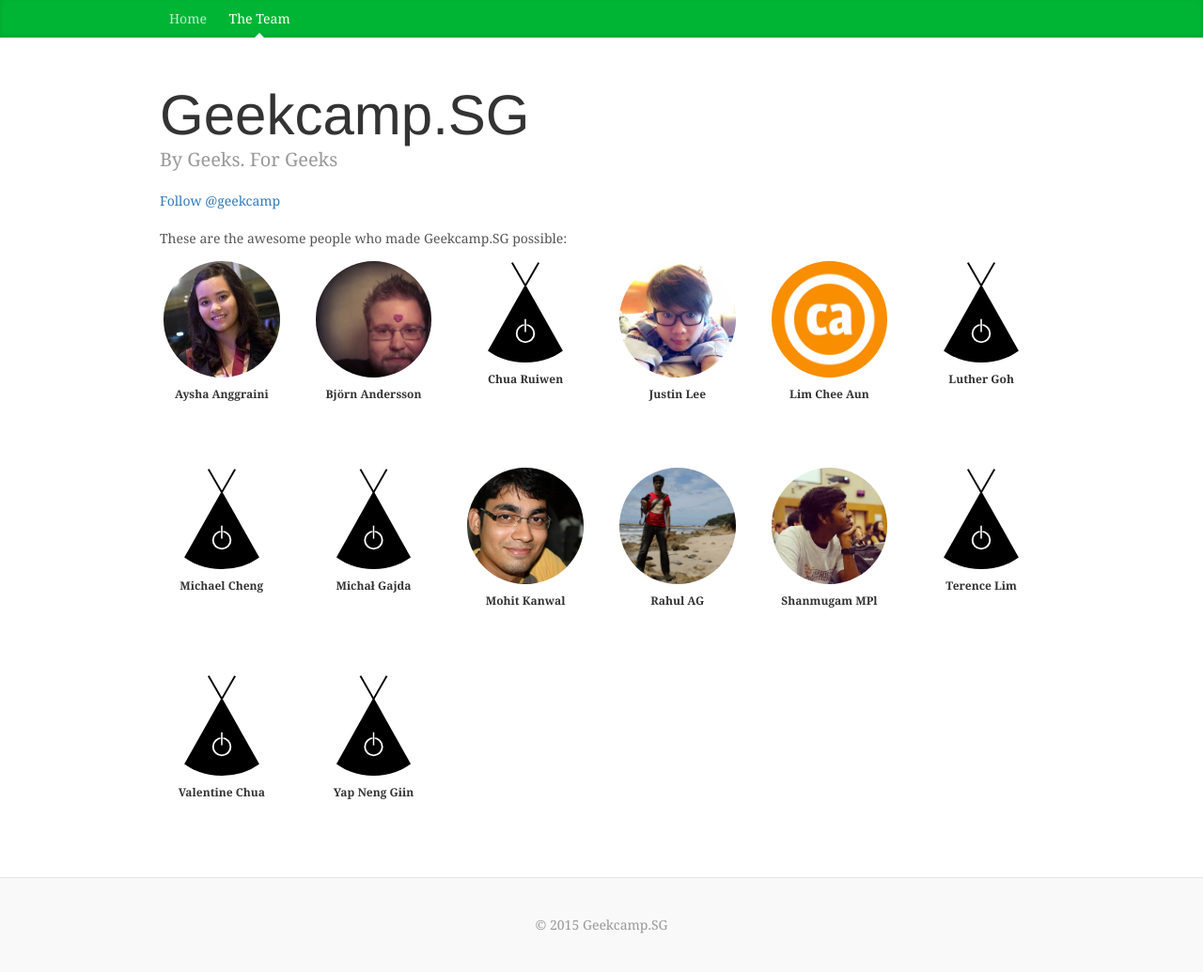
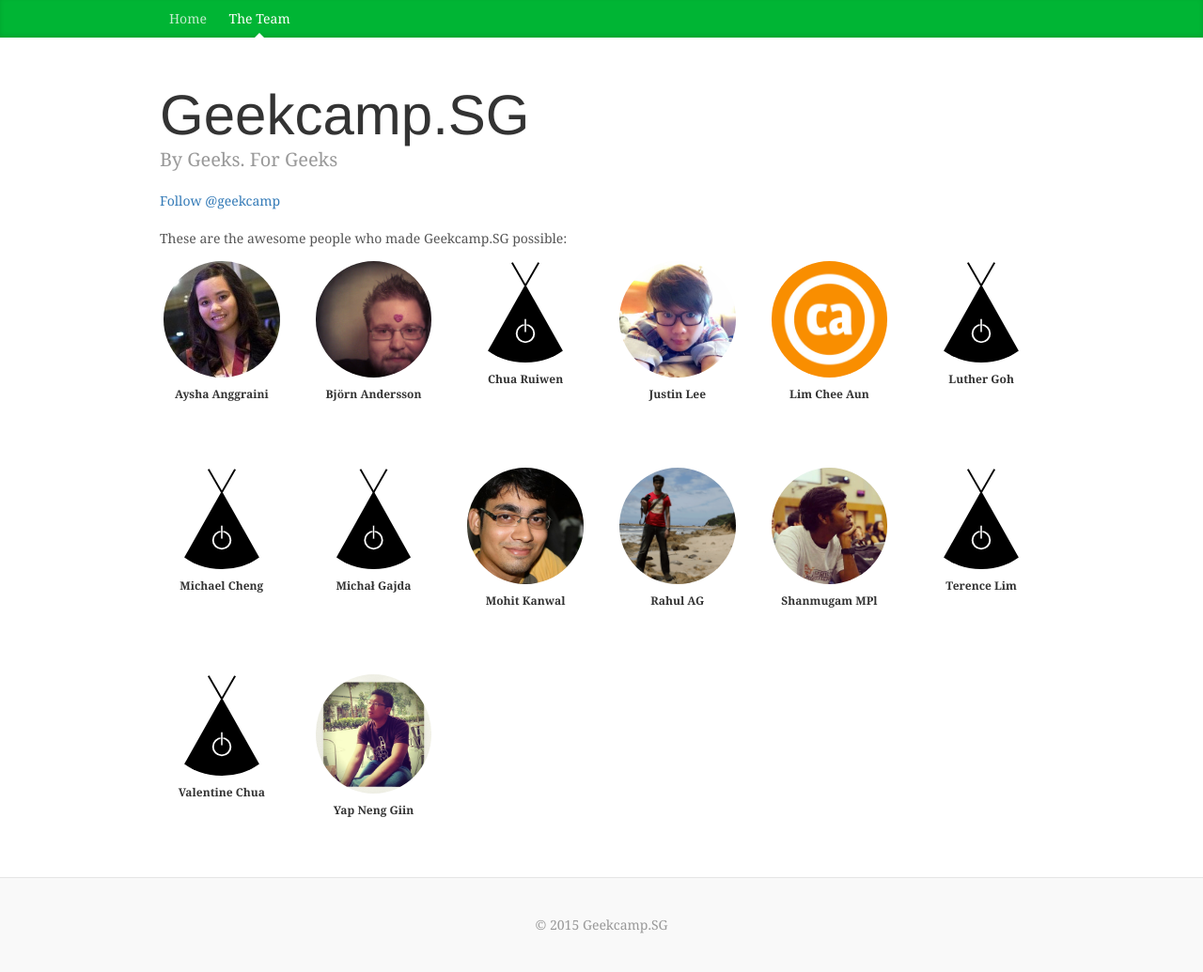
Before and after one commit to geekcampsg/website-2016, a Jekyll site: the page built from team.html, in a window 1280 px wide. Shown: the whole page at 94% size. Built offline with Jekyll 4.4.1, drawn with Linux system fonts in a browser that asks for light colours; nearby versions of some CDN libraries; library files that are not in the unit come from our copies; comment, search, counter and statistics services are not loaded.

Commit message:
NG Edit.

```diff
--- a/_data/members.yml
+++ b/_data/members.yml
@@ -41,4 +41,5 @@
   image: logo-black.svg
 
 - name: Yap Neng Giin
-  image: logo-black.svg
+  image: nenggiin.jpg
+  link: https://twitter.com/nenggiin
```
Also changed, not shown: images/nenggiin.jpg (added).
